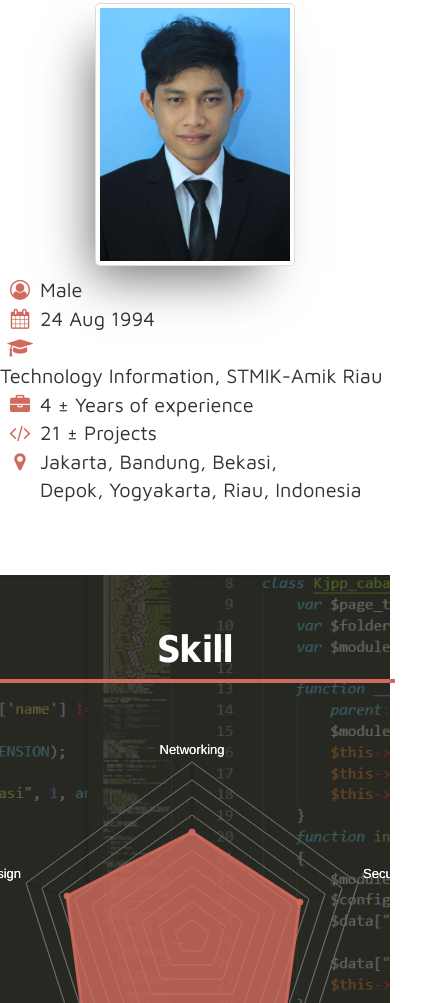
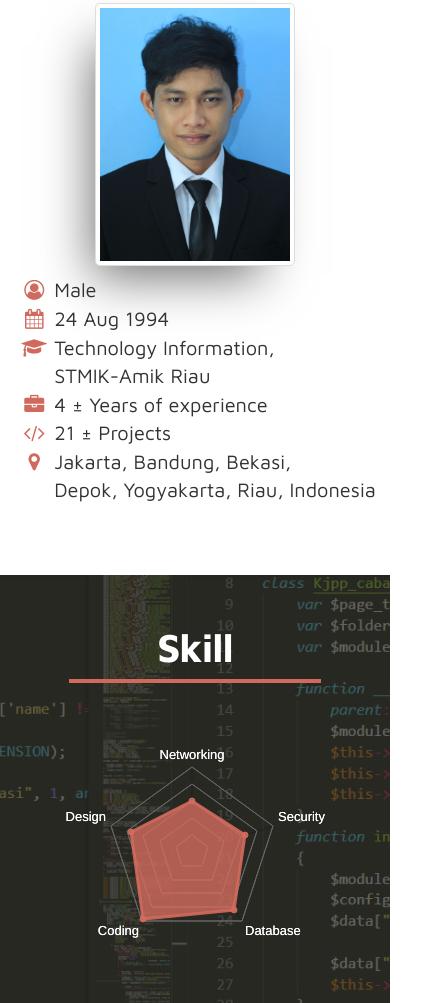
Before and after one commit to ahmad-abrar-dev/ahmad-abrar-dev.github.io, a plain HTML site: page index.html in a window 390 px wide. Shown: the part 997-2000 px from the top of the page, 430 px wide, since content can reach past the window. Drawn offline with Linux system fonts and the light colour scheme; files whose address does not match are found by name.

Commit message:
update mobile view

```diff
--- a/index.html
+++ b/index.html
@@ -142,7 +142,7 @@
                                         </tr>
                                         <tr>
                                             <td><i class="fa fa-graduation-cap brick-text" aria-hidden="true"></i></td>
-                                            <td>Technology Information, STMIK-Amik Riau</td>
+                                            <td>Technology Information, <br>STMIK-Amik Riau</td>
                                         </tr>
                                         <tr>
                                             <td><i class="fa fa-briefcase brick-text" aria-hidden="true"></i></td>
--- a/resources/css/effect_main.css
+++ b/resources/css/effect_main.css
@@ -10,9 +10,9 @@
 	font-style: normal;
 }
 
-*, *:before, *:after {
+/* *, *:before, *:after {
   box-sizing: border-box;
-}
+} */
 .effect-wrapper {
 	text-align: center;
 }
--- a/resources/css/style.css
+++ b/resources/css/style.css
@@ -43,7 +43,6 @@ h1, h2, h3, h4, h5, h6 {
     width: 100%;
 }
 
-
 .noPadding{
     padding: 0px;
 }
@@ -54,8 +53,6 @@ p.colorfullText {
     letter-spacing: 2px;
 }
 
-
-
 * {
   margin: 0px;
   padding: 0px;
@@ -63,11 +60,9 @@ p.colorfullText {
 }
 
 body, html {
-  height: 100%;
-  /* font-family: 'Poppins'; */
+  overflow-x: hidden;
 }
 
-/*---------------------------------------------*/
 a {
   /* font-family: 'Poppins'; */
   font-size: 14px;
@@ -89,7 +84,6 @@ a:hover {
   line-height: 0;
 }
 
-/*---------------------------------------------*/
 h1,h2,h3,h4,h5,h6 {
   margin: 0px;
 }
@@ -119,7 +113,7 @@ textarea {
 }
 
 textarea:focus, input:focus {
-border-color: transparent !important;
+  border-color: transparent !important;
 }
 
 input:focus::-webkit-input-placeholder { color:transparent; }
@@ -151,7 +145,8 @@ section{
 }
 .heading-wrapper{
   text-align: center;
-  width: 400px;
+  width: 70%;
+  max-width: 300px;
   margin: auto;
   padding-bottom: 10px;
   margin-bottom: 30px;
@@ -160,7 +155,6 @@ section{
 .heading-page{
   font-size: 40px;
 }
-
 
 
 /*
@@ -449,11 +443,9 @@ a:hover{
 .biodata{
   font-size: 20px;
 }
-.biodata table td{
+.biodata table td:first-child{
   float: left;
   top: 0;
-}
-.biodata table td:first-child{
   min-width: 40px;
   text-align: center;
 }
@@ -592,7 +584,8 @@ a:hover{
 }
 
 .web-chart{
-  width: 260px;
+  width: 95%;
+  max-width: 260px;
   display: inline-block;
   text-align: center;
   padding: 0 auto;
```
